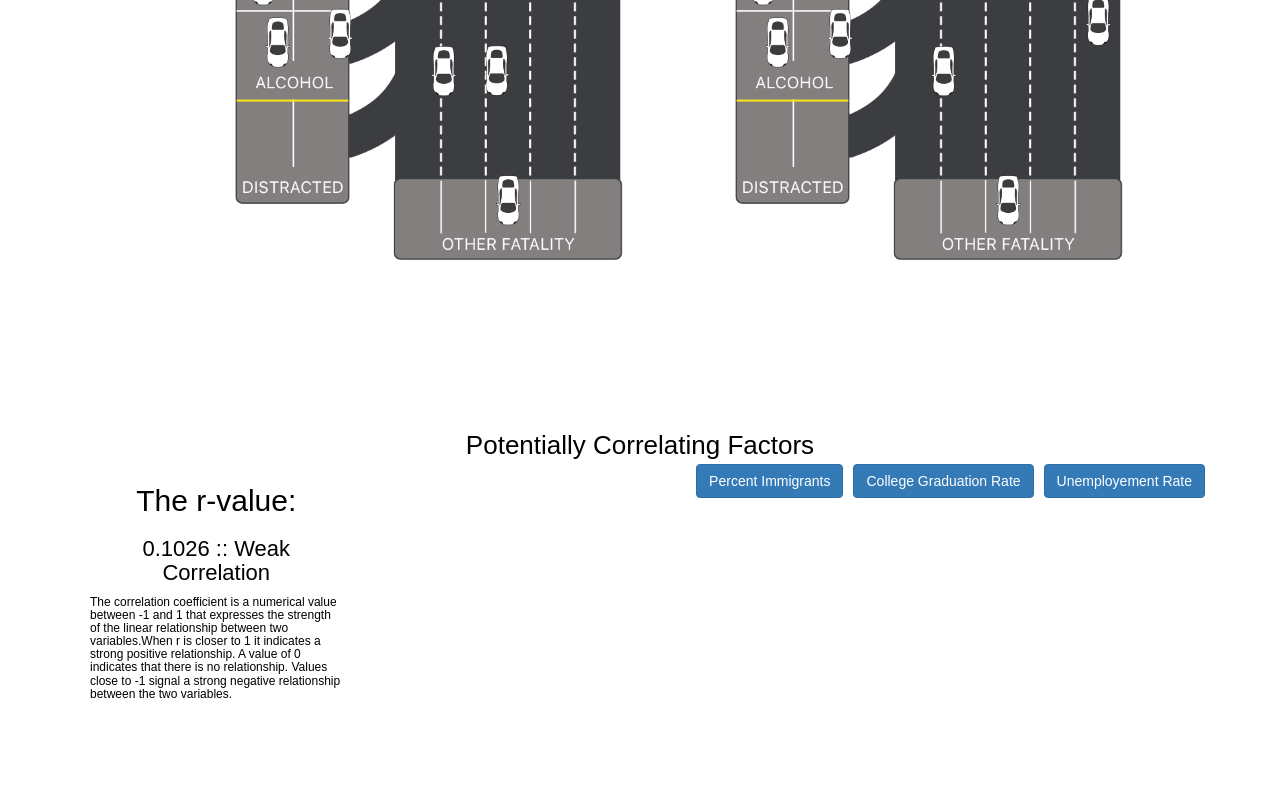
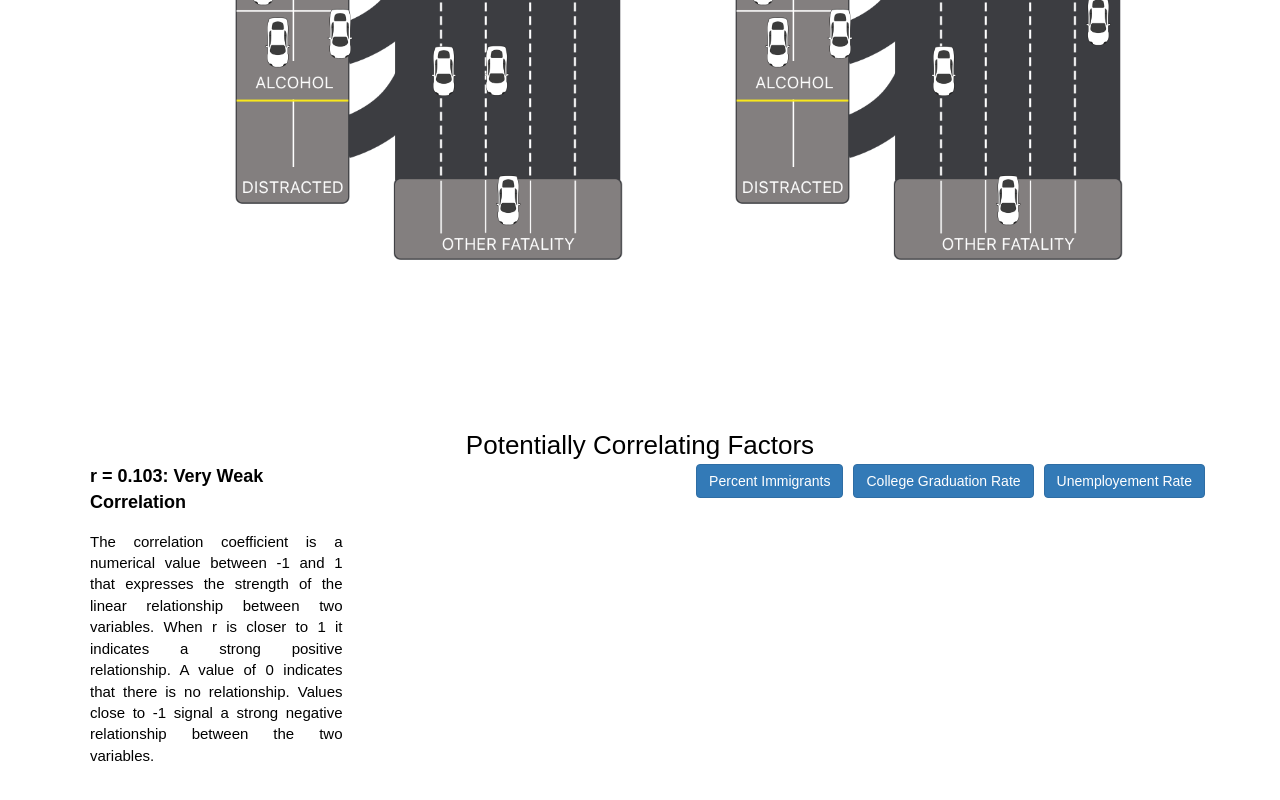
Before and after one commit to mattgabor/163FinalProject, a plain HTML site: page index.html in a window 1280 px wide. Shown: the part 2233-3033 px from the top of the page. Drawn offline with Linux system fonts and the light colour scheme; no server answers; animation ran at ten frames a second.

Commit message:
adjusting styles

```diff
--- a/index.html
+++ b/index.html
@@ -85,9 +85,9 @@
       <div class="row">
         <div class="col-lg-3">
           <div id="rvalSection">
-            <h2>The r-value:</h2>
-            <h3 id="rvalue">0.1026 :: Weak Correlation</h3>
-            <h6>The correlation coefficient is a numerical value between -1 and 1 that expresses the strength of the linear relationship between two variables.When r is closer to 1 it indicates a strong positive relationship. A value of 0 indicates that there is no relationship. Values close to -1 signal a strong negative relationship between the two variables.</h6>
+            <!-- <h2>r =</h2> -->
+            <div id="rvalue">r = 0.103: Very Weak Correlation</div>
+            <div class="rValInstructions">The correlation coefficient is a numerical value between -1 and 1 that expresses the strength of the linear relationship between two variables. When r is closer to 1 it indicates a strong positive relationship. A value of 0 indicates that there is no relationship. Values close to -1 signal a strong negative relationship between the two variables.</div>
           </div>
         </div>
         <!-- <div class="col-xs-2" >
--- a/js/StateMapOverview.js
+++ b/js/StateMapOverview.js
@@ -8,8 +8,8 @@ var stateDataModel = {
   rightStateIsSelected: false
 }
 
-var defaultLeftState = "New York";
-var defaultRightState = "Nevada";
+var defaultLeftState = "Nevada";
+var defaultRightState = "New York";
 var leftStateColor = "#e27928";
 var rightStateColor = "#f64747";
 var goodRed = "#A31621";
--- a/js/scatter.js
+++ b/js/scatter.js
@@ -189,7 +189,7 @@ function initializeScatter() {
           attr["percentage unemployement rate"] = true;
           dataset = create_data(driverData);
           update(dataset);
-          document.getElementById("rvalue").innerHTML = "0.1026 :: Weak Correlation";
+          document.getElementById("rvalue").innerHTML = "r = 0.103: Very Weak Correlation";
         });
 
       d3.select("#percentagegraduationrate")
@@ -200,7 +200,7 @@ function initializeScatter() {
           attr["percentage graduation rate"] = true;
           dataset = create_data(driverData);
           update(dataset);
-          document.getElementById("rvalue").innerHTML = "-0.6417:: Strong Negative Correlation";
+          document.getElementById("rvalue").innerHTML = "r = -0.642: Strong Neg Correlation";
         });
 
       d3.select("#percentageofimmigrants")
@@ -211,7 +211,7 @@ function initializeScatter() {
           attr["percentage of immigrants"] = true;
           dataset = create_data(driverData);
           update(dataset);
-          document.getElementById("rvalue").innerHTML = "-0.4948 :: Mild Negative Correlation";
+          document.getElementById("rvalue").innerHTML = "r = -0.495: Mild Neg Correlation";
         });
 
 
--- a/styles/style.css
+++ b/styles/style.css
@@ -214,6 +214,24 @@ select {
   height: 600px;
 }
 
+#rvalue {
+  font-size: 18px;
+  /*text-align: left;*/
+  font-family: sans-serif;
+  color: black;
+  font-weight: 700;
+  margin-bottom: 15px;
+}
+
+.rValInstructions {
+  font-size: 15px;
+  text-align: center;
+  text-align: justify;
+  font-family: sans-serif;
+  color: black;
+  font-weight: 500;
+}
+
 .scatterButton {
   margin-left: 10px;
 }
```
